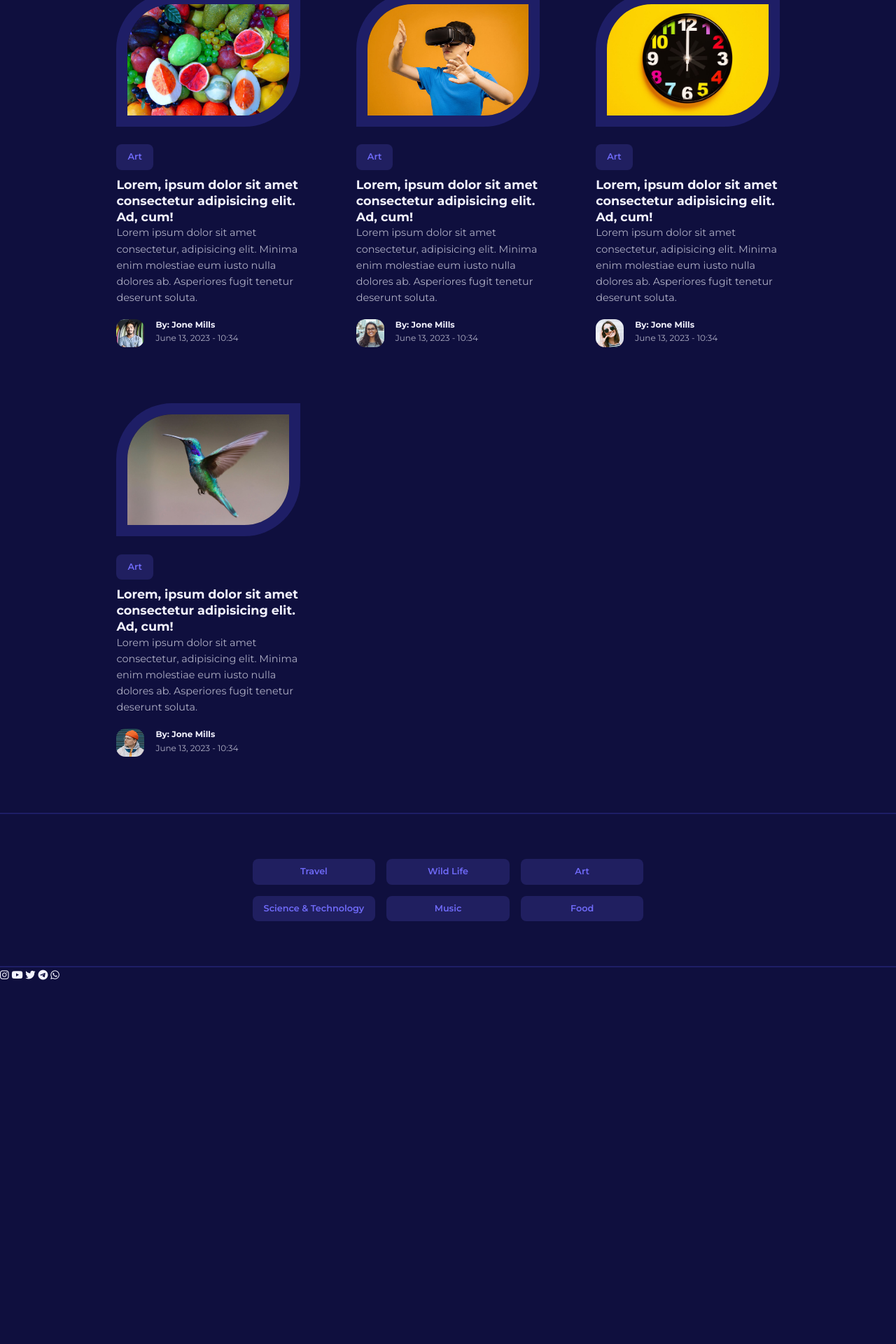
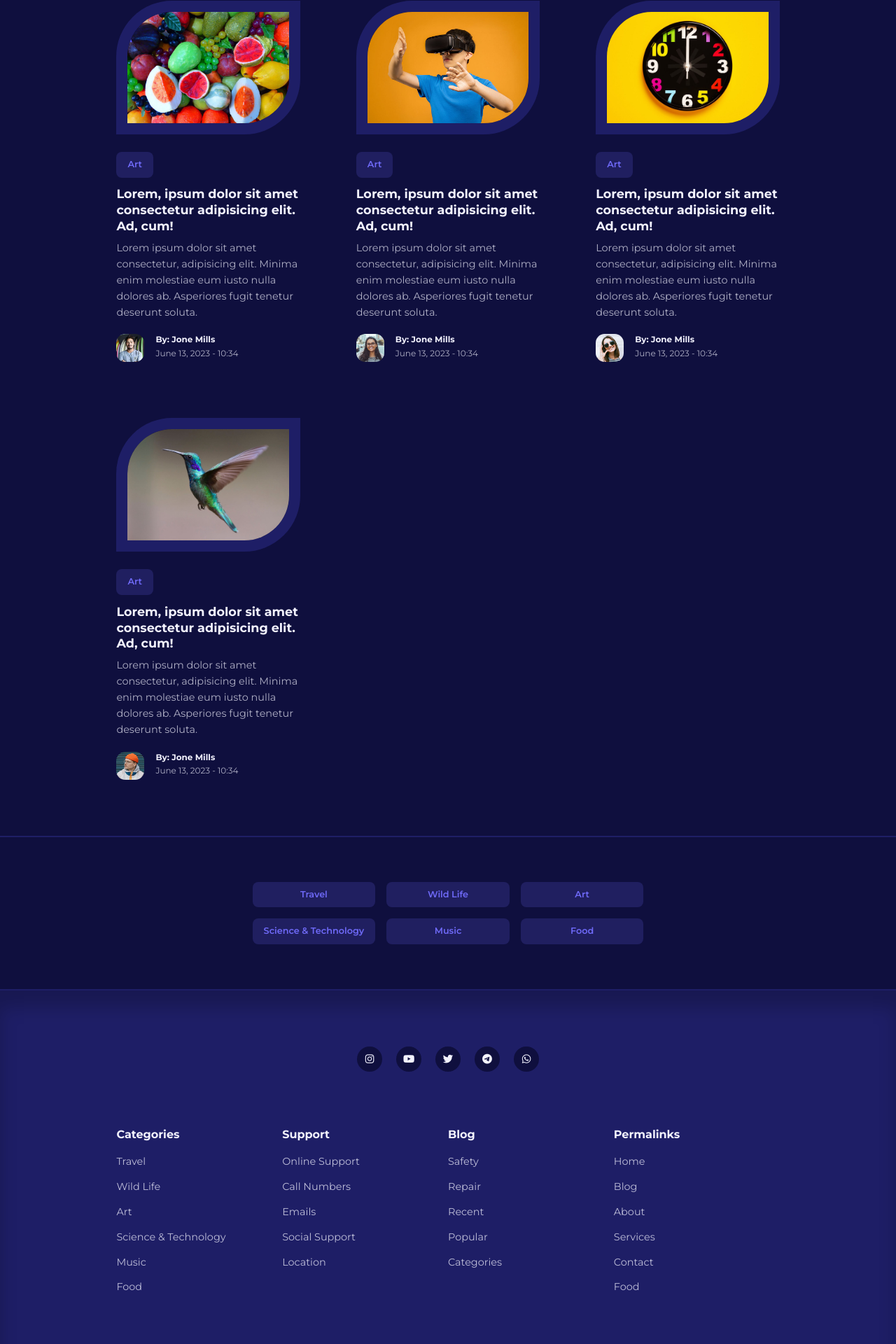
Before and after one commit to amiralidev01/Weblog, a PHP site: page / in a window 1280 px wide. Shown: the part 1120-3040 px from the top of the page at 70% size. Before the commit the page ends 2520 px from the top, so only its background shows below. Run offline with PHP 8.4, Linux system fonts and the light colour scheme; some libraries are stand-ins or nearby versions.

Commit message:
the footer section and responsive navbar in medium devices is finished

```diff
--- a/Content/css/style.css
+++ b/Content/css/style.css
@@ -86,7 +86,7 @@ h2 {
 
 h3 {
     font-size: 1.1rem;
-    image-rendering: 0.8rem 0 0.5rem;
+    margin: 0.8rem 0 0.5rem;
 }
 
 h4 {
@@ -247,9 +247,9 @@ nav button {
     margin-bottom: 5rem;
 }
 
-.posts .category__button {
+/* .posts .category__button {
     margin-bottom: 10px;
-}
+} */
 
 /* CATEGORY BUTTONS */
 
@@ -266,3 +266,178 @@ nav button {
     gap: 1rem;
     text-align: center;
 }
+
+/* FOOTER */
+footer {
+    background-color: var(--color-gray-900);
+    padding: 5rem 0 0;
+    box-shadow: inset 0 1.5rem 1.5rem rgba(0, 0, 0, 0.2);
+}
+
+.footer__socials {
+    margin-inline: auto;
+    width: fit-content;
+    margin-bottom: 5rem;
+    display: flex;
+    justify-content: space-between;
+    align-items: center;
+    gap: 1.2rem;
+}
+
+.footer__socials a {
+    background-color: var(--color-bg);
+    border-radius: 50%;
+    width: 2.3rem;
+    height: 2.3rem;
+    display: flex;
+    align-items: center;
+    justify-content: center;
+}
+
+.footer__socials a:hover {
+    background-color: var(--color-white);
+    color: var(--color-bg);
+}
+
+.footer__container {
+    display: grid;
+    grid-template-columns: repeat(4, 1fr);
+}
+
+footer h4 {
+    color: var(--color-white);
+    margin-bottom: 0.6rem;
+}
+
+footer ul li {
+    padding: 0.4rem 0;
+}
+
+footer ul a {
+    opacity: 0.75;
+}
+
+footer ul a:hover {
+    letter-spacing: 0.2rem;
+    opacity: 1;
+}
+
+.footer__copyright {
+    text-align: center;
+    padding: 1.5rem 0;
+    border-top: 2px solid var(--color-bg);
+    margin-top: 4rem;
+}
+
+/* MEDIA QUERIES (MEDIUM DEVICES) */
+
+@media screen and (max-width: 1024px) {
+
+    /* GENERAL */
+    .container {
+        width: var(--container-width-md);
+    }
+
+    h2 {
+        font-size: 1.6rem;
+    }
+
+    h3 {
+        font-size: 1.2rem;
+    }
+
+    h5 {
+        font-size: 0.8rem;
+    }
+
+    /* NAV */
+    nav button {
+        display: inline-block;
+        font-size: 1.5rem;
+        background: transparent;
+        color: var(--color-white);
+        cursor: pointer;
+    }
+
+    nav button#close__nav-btn {
+        display: none;
+    }
+
+    .nav__container {
+        position: relative;
+    }
+
+    .nav__items {
+        position: absolute;
+        flex-direction: column;
+        top: 100%;
+        right: 0;
+        width: 12rem;
+        align-items: flex-start;
+        justify-content: center;
+        gap: 0;
+        display: none;
+    }
+
+    .nav__items li {
+        width: 100%;
+        height: 4.5rem;
+        display: flex;
+        align-items: center;
+        box-shadow: -2rem 3rem 7rem rgba(0, 0, 0, 0.7);
+        background: var(--color-gray-900);
+        border-top: 1px solid var(--color-bg);
+        animation: animateDropDown 400ms 0s ease forwards;
+        opacity: 0;
+        transform-origin: top;
+    }
+
+    .nav__items li:nth-child(2){
+        animation-delay: 200ms;
+    }
+    .nav__items li:nth-child(3){
+        animation-delay: 400ms;
+    }
+    .nav__items li:nth-child(4){
+        animation-delay: 600ms;
+    }
+    .nav__items li:nth-child(5){
+        animation-delay: 800ms;
+    }
+    .nav__items li:nth-child(6){
+        animation-delay: 1000ms;
+    }
+
+    /* Nav dropdown animation */
+
+    @keyframes animateDropDown {
+        0% {
+            transform: rotateX(90deg);
+        }
+
+        100% {
+            transform: rotateX(0deg);
+            opacity: 1;
+        }
+    }
+
+    .nav__items li a {
+        border-radius: 0;
+        width: 100%;
+        height: 100%;
+        background: var(--color-gray-900);
+        padding: 0 2rem;
+        display: flex;
+        align-items: center;
+    }
+
+    .nav__profile ul {
+        top: 100%;
+        width: 100%;
+    }
+
+    .nav__profile .avatar {
+        margin-left: 2rem;
+        border: 0;
+    }
+}
--- /dev/null
+++ b/Content/js/Main.js
@@ -0,0 +1,20 @@
+const navItems = document.querySelector('.nav__items')
+const openNavBtn = document.querySelector('#open__nav-btn')
+const closeNavBtn = document.querySelector('#close__nav-btn')
+
+// open navigation dropdown
+const openNav = () => {
+    navItems.style.display = 'flex';
+    openNavBtn.style.display = 'none';
+    closeNavBtn.style.display = 'inline-block';
+}
+
+// close navigation dropdown
+const closeNav = () => {
+    navItems.style.display = 'none';
+    openNavBtn.style.display = 'inline-block';
+    closeNavBtn.style.display = 'none';
+}
+
+openNavBtn.addEventListener('click', openNav);
+closeNavBtn.addEventListener('click', closeNav);
--- a/index.html
+++ b/index.html
@@ -272,8 +272,65 @@
             <a href="#" target="_blank"><i class="fa-brands fa-telegram"></i></a>
             <a href="#" target="_blank"><i class="fa-brands fa-whatsapp"></i></a>
         </div>
+
+        <div class="container footer__container">
+
+            <article>
+                <h4>Categories</h4>
+                <ul>
+                    <li><a href="">Travel</a></li>
+                    <li><a href="">Wild Life</a></li>
+                    <li><a href="">Art</a></li>
+                    <li><a href="">Science & Technology</a></li>
+                    <li><a href="">Music</a></li>
+                    <li><a href="">Food</a></li>
+                </ul>
+            </article>
+
+            <article>
+                <h4>Support</h4>
+                <ul>
+                    <li><a href="">Online Support</a></li>
+                    <li><a href="">Call Numbers</a></li>
+                    <li><a href="">Emails</a></li>
+                    <li><a href="">Social Support</a></li>
+                    <li><a href="">Location</a></li>
+                </ul>
+            </article>
+
+            <article>
+                <h4>Blog</h4>
+                <ul>
+                    <li><a href="">Safety</a></li>
+                    <li><a href="">Repair</a></li>
+                    <li><a href="">Recent</a></li>
+                    <li><a href="">Popular</a></li>
+                    <li><a href="">Categories</a></li>
+                </ul>
+            </article>
+
+            <article>
+                <h4>Permalinks</h4>
+                <ul>
+                    <li><a href="">Home</a></li>
+                    <li><a href="">Blog</a></li>
+                    <li><a href="">About</a></li>
+                    <li><a href="">Services</a></li>
+                    <li><a href="">Contact</a></li>
+                    <li><a href="">Food</a></li>
+                </ul>
+            </article>
+
+        </div>
+
+        <div class="footer__copyright">
+            <small>Copyright &copy; Developed by AmirAliVerdinejad</small>
+        </div>
+
     </footer>
     <!-- FOOTER END -->
+
+    <script src="Content/js/Main.js"></script>
 </body>
 
 </html>
```
